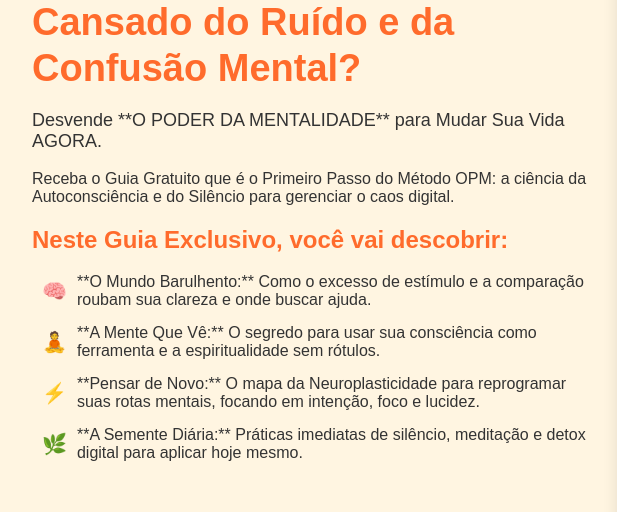
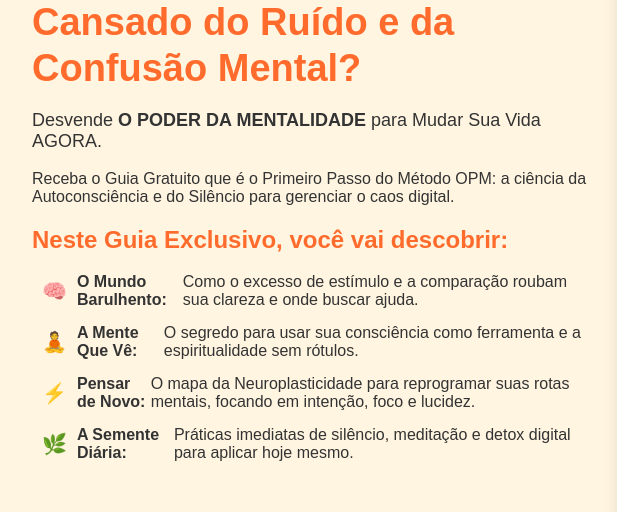
Before and after one commit to Tallys-Amaral/ebookopm, a plain HTML site: page index.html in a window 1280 px wide. Shown: the part 111-623 px from the top of the page, 108-750 px from the left. Drawn offline with Linux system fonts and the light colour scheme.

Commit message:
Update index.html

```diff
--- a/index.html
+++ b/index.html
@@ -60,16 +60,16 @@
         <div class="header-tag">✨ Guia Gratuito por Tempo LIMITADO</div>
         <h1 class="main-title">Cansado do Ruído e da Confusão Mental?</h1>
 
-        <p style="font-size: 18px;">Desvende **O PODER DA MENTALIDADE** para Mudar Sua Vida AGORA.</p>
+        <p style="font-size: 18px;">Desvende <strong>O PODER DA MENTALIDADE</strong> para Mudar Sua Vida AGORA.</p>
         <p>Receba o Guia Gratuito que é o Primeiro Passo do Método OPM: a ciência da Autoconsciência e do Silêncio para gerenciar o caos digital.</p>
 
         <h2 style="color: #FF6B2C; font-size: 24px;">Neste Guia Exclusivo, você vai descobrir:</h2>
 
         <ul class="benefit-list">
-            <li><span class="icon">🧠</span> **O Mundo Barulhento:** Como o excesso de estímulo e a comparação roubam sua clareza e onde buscar ajuda.</li>
-            <li><span class="icon">🧘</span> **A Mente Que Vê:** O segredo para usar sua consciência como ferramenta e a espiritualidade sem rótulos.</li>
-            <li><span class="icon">⚡</span> **Pensar de Novo:** O mapa da Neuroplasticidade para reprogramar suas rotas mentais, focando em intenção, foco e lucidez.</li>
-            <li><span class="icon">🌿</span> **A Semente Diária:** Práticas imediatas de silêncio, meditação e detox digital para aplicar hoje mesmo.</li>
+            <li><span class="icon">🧠</span> <strong>O Mundo Barulhento:</strong> Como o excesso de estímulo e a comparação roubam sua clareza e onde buscar ajuda.</li>
+            <li><span class="icon">🧘</span> <strong>A Mente Que Vê:</strong> O segredo para usar sua consciência como ferramenta e a espiritualidade sem rótulos.</li>
+            <li><span class="icon">⚡</span> <strong>Pensar de Novo:</strong> O mapa da Neuroplasticidade para reprogramar suas rotas mentais, focando em intenção, foco e lucidez.</li>
+            <li><span class="icon">🌿</span> <strong>A Semente Diária:</strong> Práticas imediatas de silêncio, meditação e detox digital para aplicar hoje mesmo.</li>
         </ul>
     </div>
 
```
